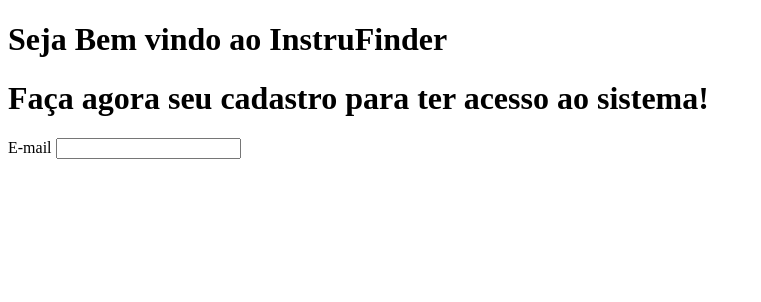
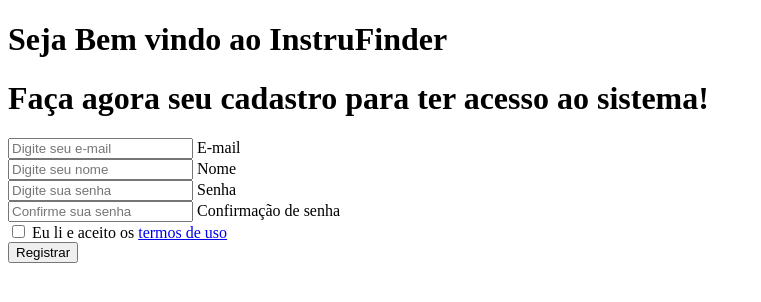
Before and after one commit to DenisBritoc/InstruFinder, a plain HTML site: page index.html in a window 1280 px wide. Shown: the whole page, without its empty margins (0-761 px from the left). Drawn offline with Linux system fonts and the light colour scheme.

Commit message:
updated index.html

```diff
--- a/index.html
+++ b/index.html
@@ -14,9 +14,29 @@
 <div id="main-container">
     <h1>Faça agora seu cadastro para ter acesso ao sistema!</h1>
     <form action="register-form">
-        <div class="full-box"></div>
-        <label for="email">E-mail</label>
-        <input type="email" name="email">
+        <div class="full-box">
+           <input type="email" name="email" id="email" placeholder="Digite seu e-mail">
+           <label for="email">E-mail</label>
+        </div>
+        <div class="half-box">
+            <input type="text" name="name" id="name" placeholder="Digite seu nome">
+            <label for="name">Nome</label>
+        </div>
+        <div class="half-box">
+            <input type="password" name="password" id="password" placeholder="Digite sua senha">
+            <label for="password">Senha</label>
+        </div>
+        <div class="half-box">
+            <input type="password" name="confirm-password" id="confirm-password" placeholder="Confirme sua senha">
+            <label for="confirm-password">Confirmação de senha</label>
+        </div>
+        <div class="full-box">
+            <input type="checkbox" name="agreement" id="agreement">
+            <label for="agreement">Eu li e aceito os <a href="#">termos de uso</a></label>
+        </div>
+        <div class="full-box">
+            <input type="submit" value="Registrar" id="btn-submit">
+        </div>
     </form>
 </div>
 <h2></h2>
```
